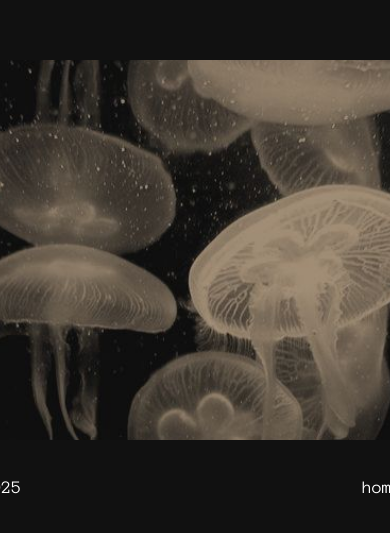
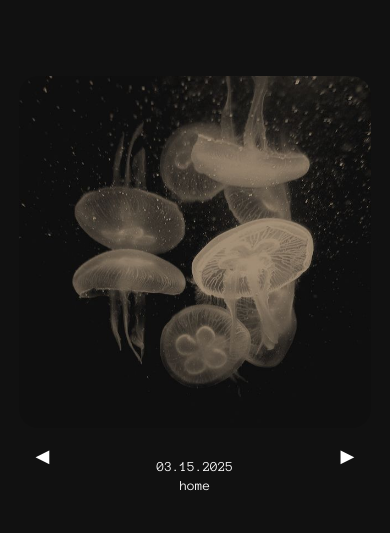
Before and after one commit to sarahjun242/poemwebsite, a React (Create React App) app: page / in a window 390 px wide. Shown: the part 135-668 px from the top of the page. Built offline with nearby package versions, Linux system fonts and the light colour scheme; a web font is replaced by a local one.

Commit message:
mobile friendly

```diff
--- a/src/PoemList.js
+++ b/src/PoemList.js
@@ -174,8 +174,27 @@ export default function PoemDisplay() {
               ▶
             </button>
 
-            <div className="text-container">
-              <p className="left-description">
+            <div className="text-container"
+                  style = {{
+                    marginTop: "32px",
+                    display: "flex",
+                    justifyContent: "center",
+                    alignItems: "center",
+                    width: "100%",
+                    gap: "0px",
+                  }}
+
+            >
+              <p className="left-description"
+                  style = {{
+                    paddingLeft: 0,
+                    marginLeft: 0,
+                    marginRight: "0",
+                    textAlign: 'center',
+                    width: "auto",
+                    display: "inline-block"
+                  }}
+              >
                 {images[currentIndex].leftDescription}
               </p>
               <p className="right-description">
--- a/src/styles.css
+++ b/src/styles.css
@@ -53,6 +53,8 @@ body {
   font-size: 18px; /* reduce to make it feel tighter */
   flex: 1;
   text-align: center;
+  padding: 0;
+  margin: 0;
 }
 
 .left-description{
@@ -186,8 +188,9 @@ body {
     display: flex;
     justify-content: space-between;
     width: 100%;
-    max-width: 5000px; /* Adjust to match your image width */
+    max-width: 680px; /* Adjust to match your image width */
     margin-top: 20px;
+    gap: 12px;
   }
 
   .bottom-left-text {
@@ -249,3 +252,110 @@ body {
   flex-direction: column;
   align-items: center;
 }
+
+/* For mobile: center the content and make the image smaller on mobile */
+@media (max-width: 768px) {
+  .poem-container {
+    padding: 20px 24px;
+  }
+
+  .poem-image {
+    width: 80%;
+    height: auto;
+    border-radius: 30px;
+    box-shadow: none;
+  }
+
+  .text-container {
+    display: flex;
+    flex-direction: column ; /* Stack date and title vertically */
+    align-items: center ;
+    justify-content: center ;
+    gap: 5px ;
+    margin-top: 15px ;
+    width: 100% ;
+    text-align: center ;
+  }
+
+  .no-left-padding{
+    padding-left: 0 !important;
+  }
+
+  .left-description,
+  .right-description {
+    text-align: center ;
+    font-size: 16px ;
+    margin-top: 16px ;
+    padding: 0 ;
+    margin-bottom: 5px ;
+  }
+
+  .arrow-left,
+  .arrow-right {
+    position: absolute;
+    font-size: 20px; /* Smaller arrows for mobile */
+    top: 50%;
+    left: 10px;
+    right: 10px;
+    transform: translateY(-50%);
+    background: none;
+    border: none;
+    font-size: 24px;
+    color: white;
+    cursor: pointer;
+    z-index: 10;
+  }
+
+  .arrow-left {
+    left: -295px;
+    top: 90%;
+  }
+
+  .arrow-right {
+    right: -295px;
+    top: 90%;
+  }
+
+  .full-screen-text {
+    font-size: 16px;
+    max-width: 100%;
+    padding: 12px;
+    line-height: 1.6;
+    text-align:  left;
+  }
+}
+
+/* Even smaller screens (like iPhones) */
+@media (max-width: 480px) {
+  .poem-image {
+    width: 95%;
+    height: auto;
+    border-radius: 20px;
+  }
+
+  .left-description,
+  .right-description {
+    font-size: 14px;
+    margin-top: 0px;
+  }
+
+  .arrow-left,
+  .arrow-right {
+    font-size: 18px;
+    top: 90%;
+  }
+
+  .full-screen-text {
+    font-size: 14px;
+    padding: 10px;
+  }
+
+  .poem-container {
+    padding: 15px 10px;
+  }
+
+  .text-container {
+    margin-top: 10px;
+    gap: 3px;
+  }
+}
```
